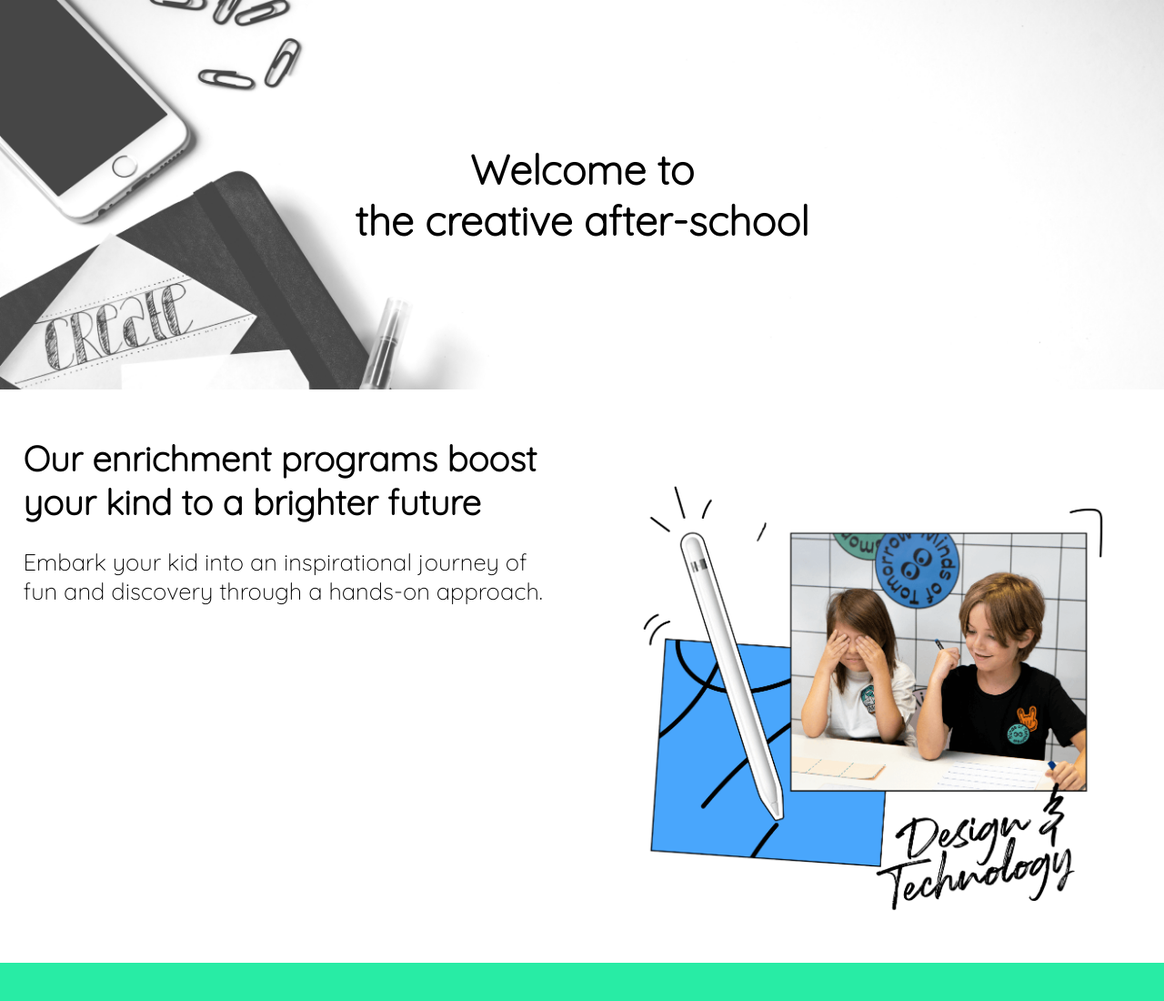
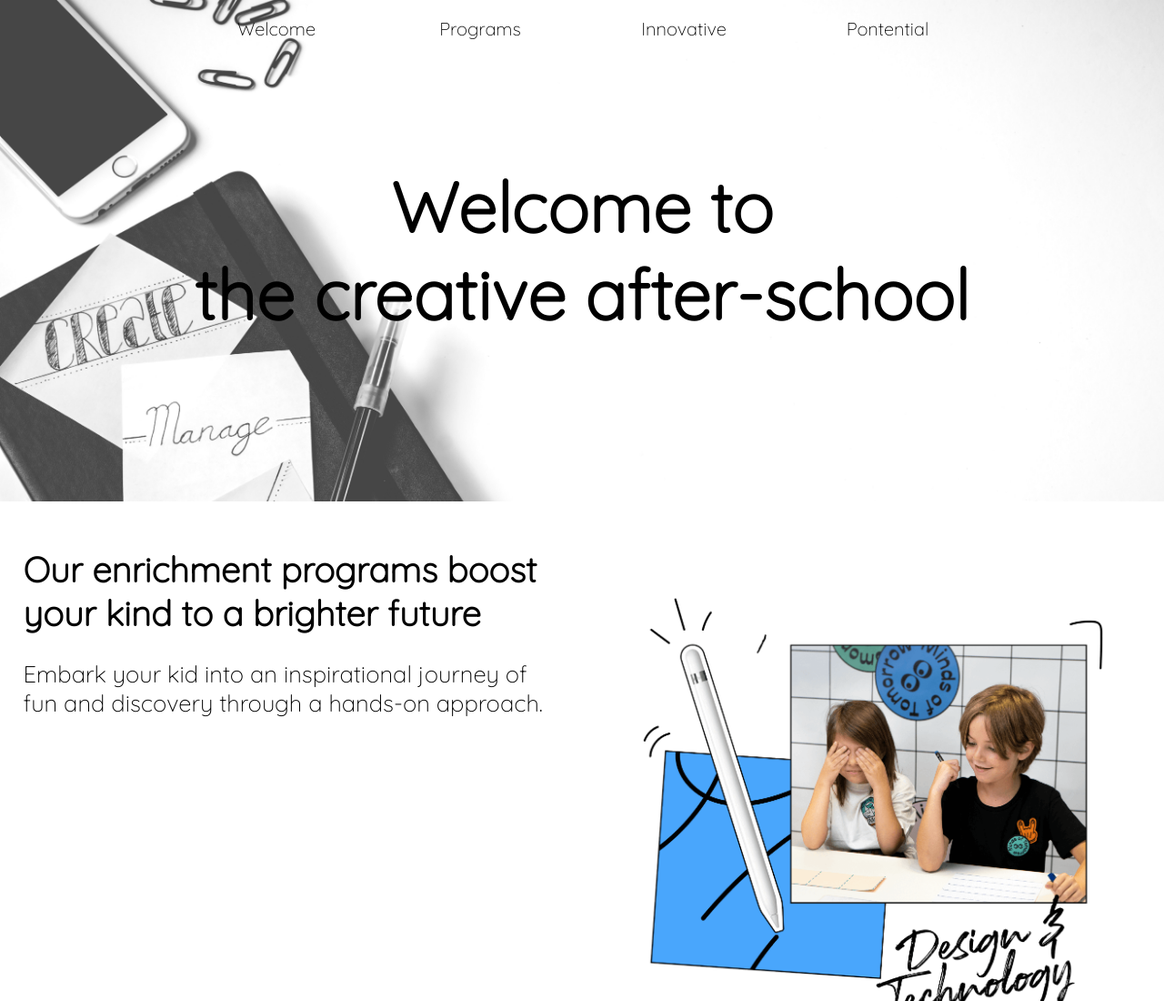
Before and after one commit to uiliam11/Minds-of-tomorrow-solucion, a plain HTML site: page index.html in a window 1280 px wide. Shown: the top 1100 px of the page at 91% size. Drawn offline with Linux system fonts and the light colour scheme.

Commit message:
subida 11/11/20

```diff
--- a/css/styles.css
+++ b/css/styles.css
@@ -1,6 +1,10 @@
 * {
     box-sizing: border-box;
     font-family: 'Quicksand', sans-serif;
+}
+
+html {
+    scroll-behavior: smooth;
 }
 
 body {
@@ -13,6 +17,42 @@ body {
     clear: both;
 }
 
+
+/*barra de navegación*/
+
+ul {
+    list-style-type: none;
+    margin: 0;
+    font-size: 20px;
+    padding: 5px 15%;
+    overflow: hidden;
+    position: fixed;
+    top: 0;
+    width: 100%;
+    transition: 0.8s;
+}
+
+li {
+    float: left;
+    width: 25%;
+}
+
+li a {
+    display: block;
+    color: black;
+    text-align: center;
+    padding: 14px 16px;
+    text-decoration: none;
+}
+
+li a:hover {
+    background-color: black;
+    color: gray;
+}
+
+
+/**/
+
 .header {
     background-image: url('../img/banner-2.jpg');
     background-size: cover;
@@ -23,7 +63,7 @@ body {
 }
 
 .header h1 {
-    font-size: 45px;
+    font-size: 6vw;
 }
 
 .one-column {
--- a/index.html
+++ b/index.html
@@ -9,14 +9,21 @@
 </head>
 
 <body>
+    <!--barra de navegación-->
+    <ul id="nav">
+        <li><a href="#header">Welcome</a></li>
+        <li><a href="#section-1">Programs</a></li>
+        <li><a href="#section-2">Innovative</a></li>
+        <li><a href="#section-3">Pontential</a></li>
+    </ul>
     <!--HEADER-->
-    <div class="header">
+    <div class="header" id="header">
         <h1>
             <Header>Welcome to <br>the creative after-school</Header>
         </h1>
     </div>
     <!--SECTION1-->
-    <div class="row">
+    <div class="row" id="section-1">
         <div class="two-column">
             <h1>Our enrichment programs boost your kind to a brighter future</h1>
             <p>Embark your kid into an inspirational journey of fun and discovery through a hands-on approach.</p>
@@ -40,7 +47,7 @@
         </div>
     </div>
     <!--SECTION-3-->
-    <div class="row">
+    <div class="row" id="section-3">
         <div class="two-column">
             <img src="img\section-3.png" alt="section-3">
         </div>
@@ -50,7 +57,7 @@
         </div>
     </div>
     <!--SECTION-4-->
-    <div class="row">
+    <div class="row" id="section-4">
         <div class="four-column four-column-padding-0">
             <img src="img\section-4-a.jpg" alt="section-4-a">
         </div>
@@ -85,6 +92,19 @@
             <p>The Studio</p>
         </div>
     </div>
+    <script>
+        window.onscroll = function() {
+            scrollFunction()
+        };
+
+        function scrollFunction() {
+            if (document.body.scrollTop > 50 || document.documentElement.scrollTop > 50) {
+                document.getElementById("nav").style.backgroundColor = "white";
+            } else {
+                document.getElementById("nav").style.backgroundColor = "rgba(0,0,0,0.0)";
+            }
+        }
+    </script>
 </body>
 
 </html>
```
